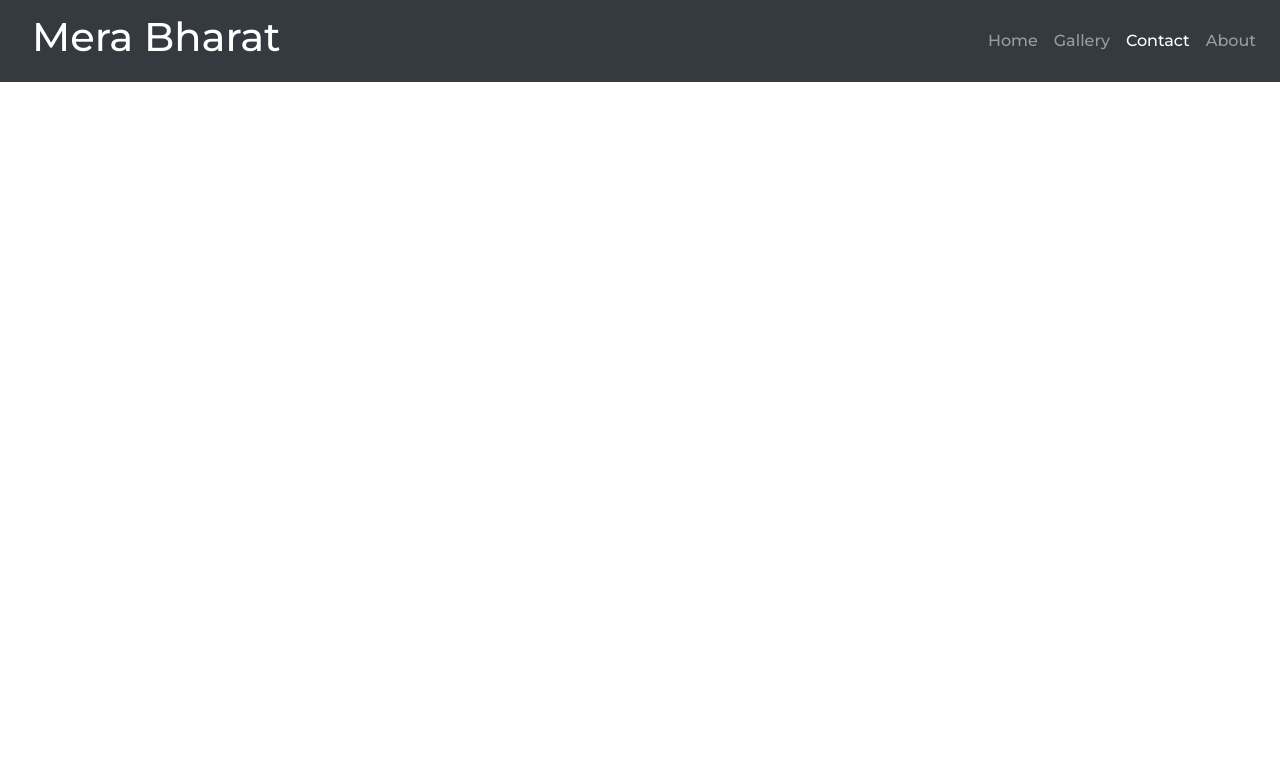
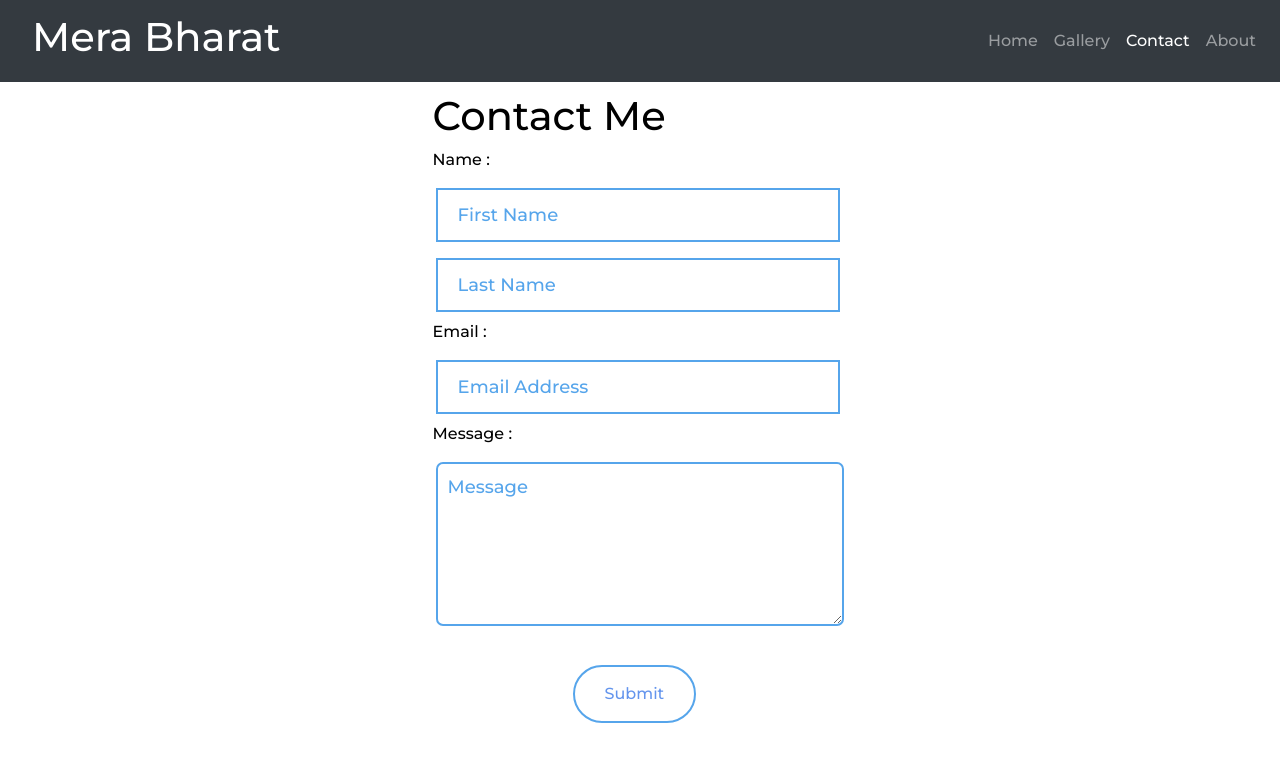
Before and after one commit to krishana18kumar/Simple-Website-, a plain HTML site: page contact.html in a window 1280 px wide. Drawn offline with nearby package versions, Linux system fonts and the light colour scheme.

Commit message:
contact styling

```diff
--- /dev/null
+++ b/contact.css
@@ -0,0 +1,89 @@
+* {
+  margin: 0;
+  padding: 0;
+  box-sizing: border-box;
+}
+
+body {
+  background-repeat: no-repeat;
+  background-size: cover;
+  background-position: center 20px;
+  color: black;
+  background: #fff;
+  font-family: "Montserrat", sans-serif;
+  z-index: 1;
+  position: relative;
+}
+
+body::-webkit-scrollbar {
+  display: none;
+}
+
+#contact {
+  margin-top: 10px;
+  display: flex;
+  justify-content: center;
+  align-items: center;
+}
+
+input[type="text"],
+input[type="email"] {
+  width: 25rem;
+  background: #ccf;
+  height: 50px;
+  padding: 20px;
+  background: white;
+  outline: 2px solid #56a5eb;
+  color: #6495ed;
+  border: none;
+  font-size: large;
+  margin: 10px 5px;
+}
+
+input::-webkit-input-placeholder {
+  color: #56a5eb;
+}
+
+textarea::-webkit-input-placeholder {
+  color: #56a5eb;
+}
+textarea {
+  width: 25.3rem;
+  background: #ccf;
+  height: 10rem;
+  border-radius: 5px;
+  padding: 10px;
+  background: white;
+  outline: 2px solid #56a5eb;
+  color: cornflowerblue;
+  border: none;
+  font-size: large;
+  margin: 10px 5px;
+}
+
+input[type="button"] {
+  background: white;
+  border: 2px solid #56a5eb;
+  border-radius: 30px;
+  color: #6495ed;
+  margin-left: 140px;
+  padding: 15px 30px;
+}
+
+input[type="button"]:hover {
+  cursor: pointer;
+  font-weight: bold;
+  font-size: 15px;
+  color: white;
+  background: #56a5eb;
+  word-spacing: 10px;
+}
+
+footer {
+  top: 95vh;
+  position: fixed;
+  color: white;
+  width: 100%;
+  padding-top: 5px;
+  text-align: center;
+}
--- a/contact.html
+++ b/contact.html
@@ -5,14 +5,13 @@
     <meta charset="UTF-8" />
     <meta name="viewport" content="width=device-width, initial-scale=1.0" />
     <title>Contact</title>
+
     <link rel="stylesheet" href="https://stackpath.bootstrapcdn.com/bootstrap/4.4.1/css/bootstrap.min.css"
         integrity="sha384-Vkoo8x4CGsO3+Hhxv8T/Q5PaXtkKtu6ug5TOeNV6gBiFeWPGFN9MuhOf23Q9Ifjh" crossorigin="anonymous">
-    <!-- <link rel="stylesheet" href="https://cdnjs.cloudflare.com/ajax/libs/font-awesome/5.10.0/css/all.min.css"> -->
     <link href="https://fonts.googleapis.com/css2?family=Montserrat:wght@500&display=swap" rel="stylesheet">
-    <!-- <link href="https://fonts.googleapis.com/css2?family=Monoton&display=swap" rel="stylesheet"> -->
     <link href="https://fonts.googleapis.com/css2?family=Old+Standard+TT:wght@700&display=swap" rel="stylesheet">
 
-    <link rel="stylesheet" type="text/css" href="style.css" />
+    <link rel="stylesheet" type="text/css" href="contact.css" />
 
 </head>
 
@@ -42,6 +41,36 @@
             </ul>
         </div>
     </nav>
+    <div id="contact">
+        <div>
+            <h1>Contact Me</h1>
+            <div class="row">
+                <!-- <br /> -->
+                <!-- contact form  -->
+                <div class="col-xl-6">
+                    <form action="">
+                        <label for="text">Name :</label>
+                        <br />
+                        <input id="FName" type="text" name="name" placeholder="First Name" required />
+                        <br>
+                        <input id="LName" type="text" placeholder="Last Name" />
+                        <br />
+                        <label for="email">Email : </label>
+                        <br />
+                        <input id="Email" type="email" name="email" placeholder="Email Address" required />
+                        <br />
+                        <label for="message">Message : </label>
+                        <br />
+                        <textarea id="textarea" name="message" placeholder="Message"></textarea>
+                        <br />
+                        <br />
+                        <input id="submit" type="button" value="Submit" />
+                        <br />
+                        <br />
+                    </form>
+                </div>
+            </div>
+        </div>
 
 
 </body>
--- a/gallery.css
+++ b/gallery.css
@@ -1,17 +1,34 @@
 * {
+  margin: 0;
+  padding: 0;
   box-sizing: border-box;
 }
 
+body {
+  background-repeat: no-repeat;
+  background-size: cover;
+  background-position: center 20px;
+  color: white;
+  background: #ccd;
+  font-family: "Montserrat", sans-serif;
+  z-index: 1;
+  position: relative;
+}
+
+body::-webkit-scrollbar {
+  display: none;
+}
+
 .header {
+  color: black;
   margin-left: 4px;
 }
 
-h1 {
+.header h1 {
   margin-left: 1.3%;
-    text-transform: uppercase;
 }
 
-hr {
+.header hr {
   width: 280px;
   margin-left: 1.3%;
   height: 5px;
--- a/style.css
+++ b/style.css
@@ -10,10 +10,13 @@ body {
   background-size: cover;
   background-position: center 20px;
   color: white;
-    font-family: 'Montserrat', sans-serif;
+  font-family: "Montserrat", sans-serif;
   z-index: 1;
   position: relative;
+}
 
+body::-webkit-scrollbar {
+  display: none;
 }
 
 nav {
@@ -72,7 +75,7 @@ nav {
 h1 .changed_content::after {
   content: "";
   color: rgb(14, 235, 243);
-    font-family: 'Monoton', cursive;
+  font-family: "Monoton", cursive;
   animation: places 20s infinite;
 }
 
@@ -130,28 +133,37 @@ h1 .changed_content::after {
 
 .slideshow li:nth-child(1) {
   background-image: url("https://images.unsplash.com/photo-1489007408187-18f106281875?ixlib=rb-1.2.1&ixid=eyJhcHBfaWQiOjEyMDd9&auto=format&fit=crop&w=600&q=60");
+  animation-delay: -1s;
 }
 
 .slideshow li:nth-child(2) {
-    background-image: url("https://images.unsplash.com/photo-1585160113536-a14b15e40174?ixlib=rb-1.2.1&ixid=eyJhcHBfaWQiOjEyMDd9&auto=format&fit=crop&w=600&q=60");
-    animation-delay: 10s;
+  background-image: url("https://images.unsplash.com/photo-1581326693291-ce497c5cf84d?ixlib=rb-1.2.1&ixid=eyJhcHBfaWQiOjEyMDd9&auto=format&fit=crop&w=600&q=60");
+  animation-delay: 8s;
 }
 
 .slideshow li:nth-child(3) {
-    background-image: url("https://images.unsplash.com/photo-1524613032530-449a5d94c285?ixlib=rb-1.2.1&ixid=eyJhcHBfaWQiOjEyMDd9&auto=format&fit=crop&w=1000&q=60");
-    animation-delay: 20s;
+  background-image: url("https://images.unsplash.com/photo-1564329494258-3f72215ba175?ixlib=rb-1.2.1&ixid=eyJhcHBfaWQiOjEyMDd9&auto=format&fit=crop&w=600&q=60");
+  animation-delay: 16s;
 }
 
 .slideshow li:nth-child(4) {
   background-image: url("https://images.unsplash.com/photo-1519802772250-a52a9af0eacb?ixlib=rb-1.2.1&ixid=eyJhcHBfaWQiOjEyMDd9&auto=format&fit=crop&w=1000&q=60");
-    animation-delay: 30s;
+  animation-delay: 24s;
 }
 
 .slideshow li:nth-child(5) {
+  background-image: url("https://images.unsplash.com/photo-1588183105371-3ba931232584?ixlib=rb-1.2.1&ixid=eyJhcHBfaWQiOjEyMDd9&auto=format&fit=crop&w=600&q=60");
+  /* https://images.unsplash.com/photo-1524443169398-9aa1ceab67d5?ixlib=rb-1.2.1&ixid=eyJhcHBfaWQiOjEyMDd9&auto=format&fit=crop&w=600&q=60
+
+    https: //images.unsplash.com/photo-1559635324-73525e509bbb?ixlib=rb-1.2.1&ixid=eyJhcHBfaWQiOjEyMDd9&auto=format&fit=crop&w=600&q=60
+   */
+  animation-delay: 32s;
+}
+
+.slideshow li:nth-child(6) {
   background-image: url("https://images.unsplash.com/photo-1442570468985-f63ed5de9086?ixlib=rb-1.2.1&ixid=eyJhcHBfaWQiOjEyMDd9&auto=format&fit=crop&w=1000&q=60");
   animation-delay: 40s;
 }
-
 
 @keyframes imageAnimation {
   0% {
@@ -165,10 +177,10 @@ h1 .changed_content::after {
   }
 
   20% {
-        opacity: 1
+    opacity: 1;
   }
 
   30% {
-        opacity: 0
+    opacity: 0;
   }
 }
```
Also changed, not shown: gallery.html (+3 -2 lines), index.html (+1 -2 lines), 1 other file. Lines whose indentation alone changed are shown as unchanged.
